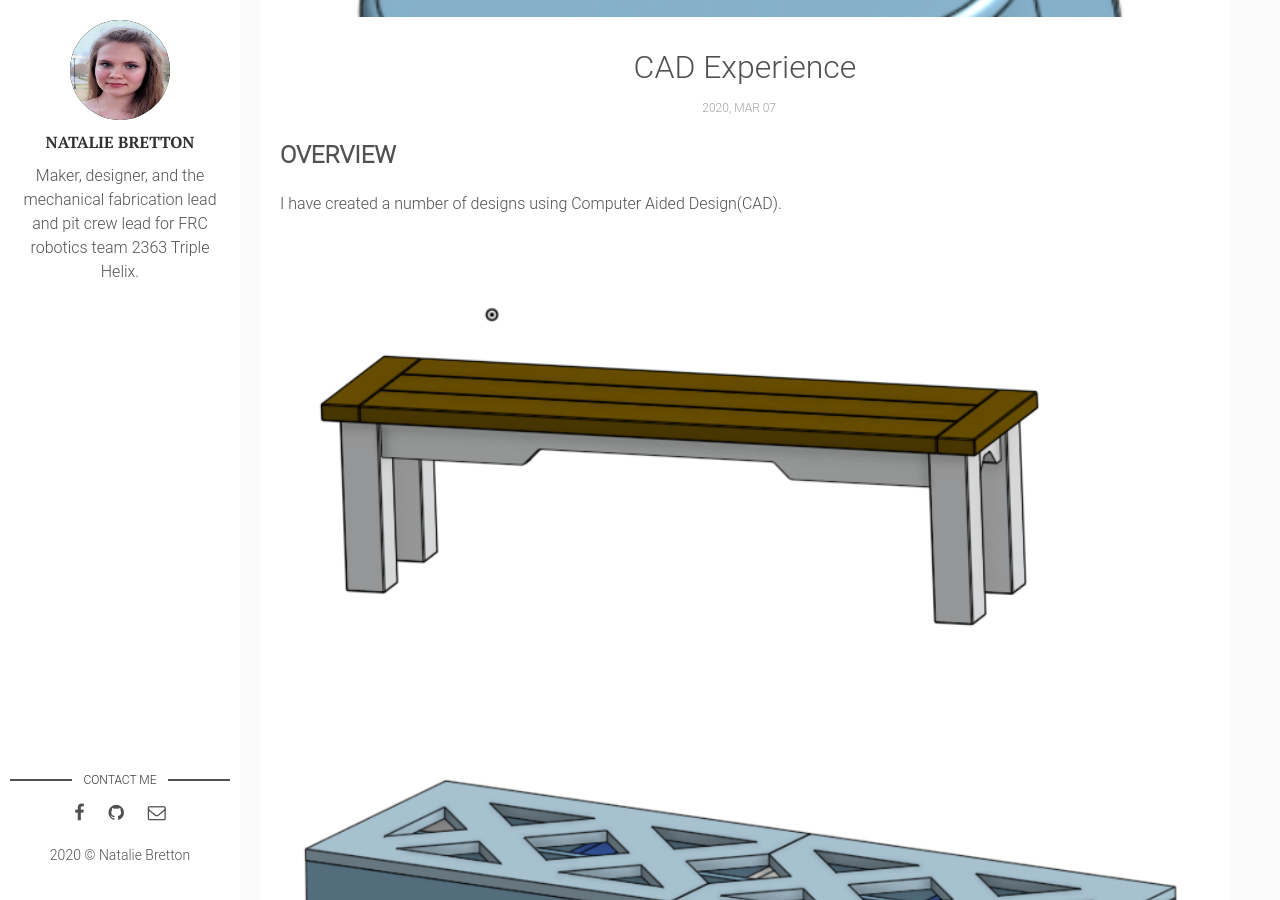
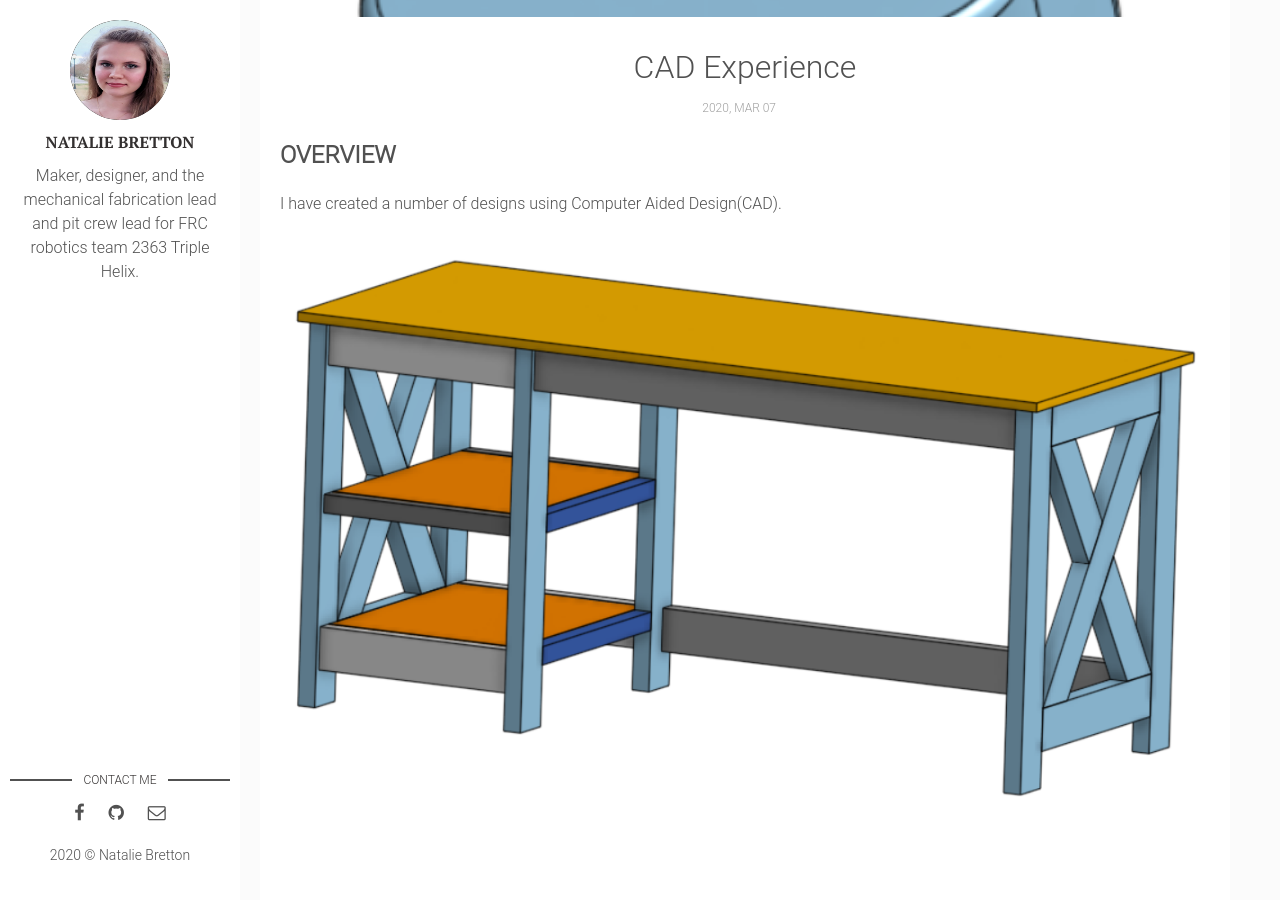
Before and after one commit to natgrrl/natgrrl.github.io, a Jekyll site: the page built from _posts/2020-03-07-cad.markdown, in a window 1280 px wide and 900 px high, scrolled down 503 px. Built offline with Jekyll 4.4.1, drawn with Linux system fonts in a browser that asks for light colours.

Commit message:
Update 2020-03-07-cad.markdown

```diff
--- a/_posts/2020-03-07-cad.markdown
+++ b/_posts/2020-03-07-cad.markdown
@@ -14,13 +14,13 @@
 
 I have created a number of designs using Computer Aided Design(CAD).
 
+![cad-desk](http://natgrrl.github.io/assets/img/cad-desk.png)
+
 ![cad-bench](http://natgrrl.github.io/assets/img/cad-bench.png)
 
 ![cad-bridge1](http://natgrrl.github.io/assets/img/cad-bridge1.png)
 
 ![cad-bridge2](http://natgrrl.github.io/assets/img/cad-bridge2.png)
-
-![cad-desk](http://natgrrl.github.io/assets/img/cad-desk.png)
 
 ![cad-guitar](http://natgrrl.github.io/assets/img/cad-guitar.png)
 
```
